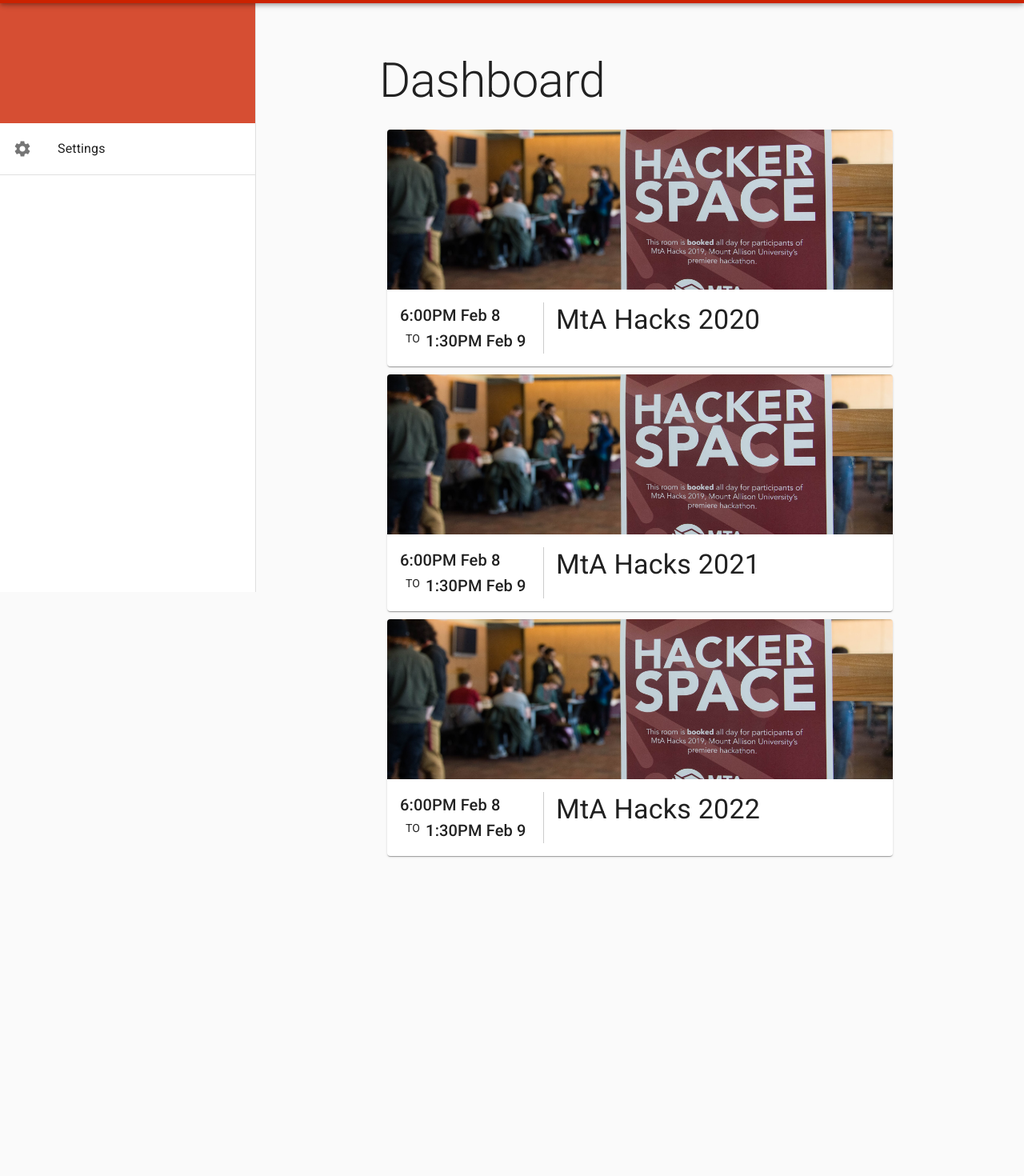
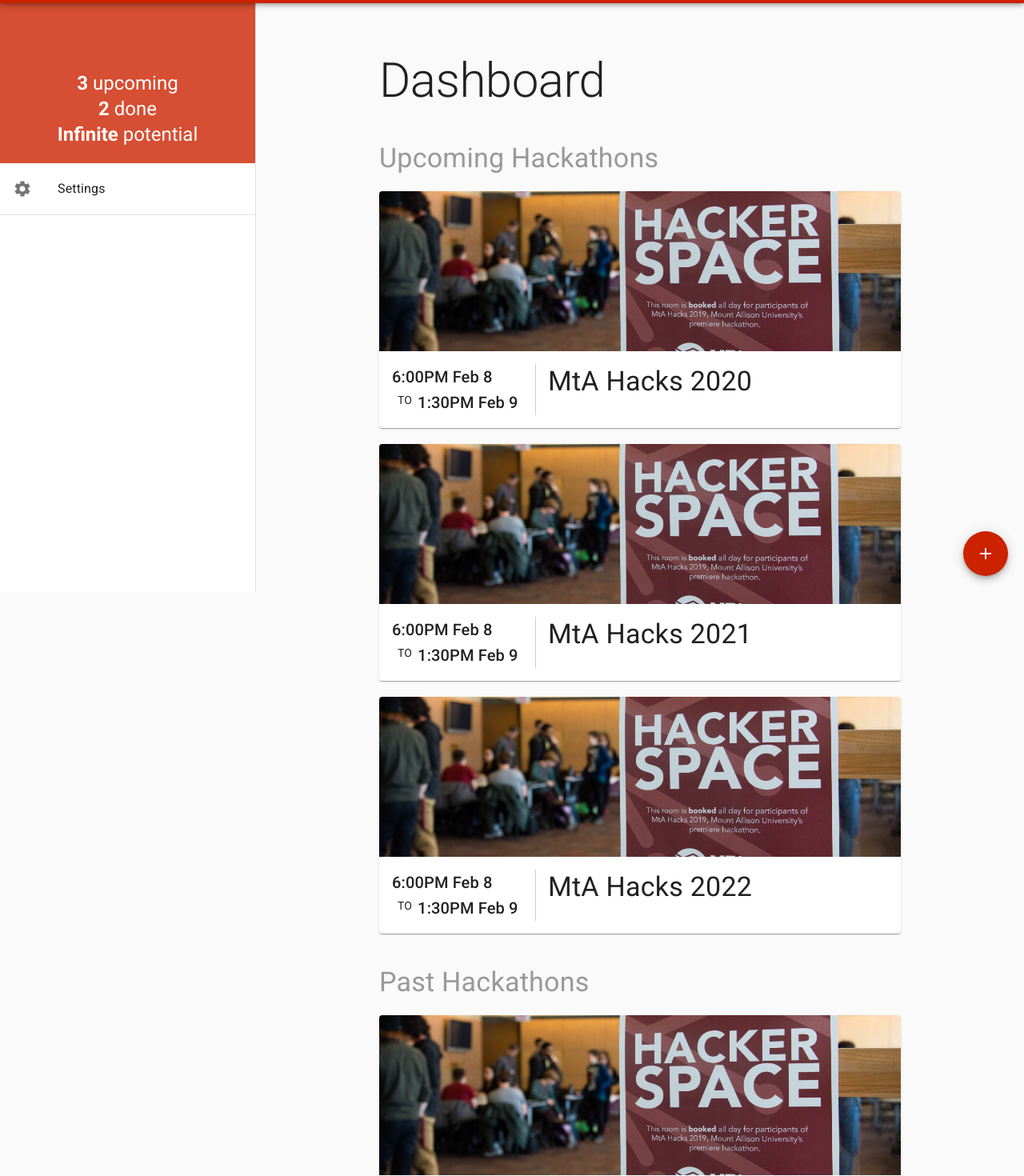
Before and after one commit to evscott/hackapp-client, a React (Create React App) app: page /dashboard in a window 1280 px wide. Shown: the part 60-1530 px from the top of the page at 80% size. Before the commit the page ends 1140 px from the top, so only its background shows below. Built offline with nearby package versions, Linux system fonts and the light colour scheme.

Commit message:
Added a section of the drawer for having a header.

```diff
--- a/src/components/dashboard/DashboardPage.js
+++ b/src/components/dashboard/DashboardPage.js
@@ -2,9 +2,25 @@
 import Page from "../page/Page";
 import { makeStyles } from "@material-ui/core/styles";
 import SettingsIcon from "@material-ui/icons/Settings";
+import AddIcon from "@material-ui/icons/Add";
+import Fab from "@material-ui/core/Fab";
+import Typography from "@material-ui/core/Typography";
 import HackathonCard from "./HackathonCard";
 
-const hackathons = [
+const pastHackathons = [
+  {
+    title: "MtA Hacks 2018",
+    startDate: "6:00PM Feb 8",
+    endDate: "1:30PM Feb 9"
+  },
+  {
+    title: "MtA Hacks 2019",
+    startDate: "6:00PM Feb 8",
+    endDate: "1:30PM Feb 9"
+  }
+];
+
+const upcomingHackathons = [
   {
     title: "MtA Hacks 2020",
     startDate: "6:00PM Feb 8",
@@ -23,7 +39,20 @@
 ];
 
 const useStyles = makeStyles(theme => {
-  return {};
+  return {
+    fab: {
+      position: "fixed",
+      right: 20,
+      bottom: 20
+    },
+    drawerHeaderText: {
+      textAlign: "center"
+    },
+    subheader: {
+      margin: "40px 0px 10px 0px",
+      color: "#999999"
+    }
+  };
 });
 
 const drawerPrimary = [
@@ -38,15 +67,42 @@
 export default function DashboardPage() {
   const classes = useStyles();
 
+  const drawerHeader = (
+    <div>
+      <Typography className={classes.drawerHeaderText} variant="h5" component="p">
+        <b>{upcomingHackathons.length}</b> upcoming
+      </Typography>
+      <Typography className={classes.drawerHeaderText} variant="h5" component="p">
+        <b>{pastHackathons.length}</b> done
+      </Typography>
+      <Typography className={classes.drawerHeaderText} variant="h5" component="p">
+        <b>Infinite</b> potential
+      </Typography>
+    </div>
+  );
+
   return (
     <Page
       title="Dashboard"
+      drawerHeader={drawerHeader}
       drawerPrimary={drawerPrimary}
       drawerSecondary={drawerSecondary}
     >
-      {hackathons.map(hackathon => (
+      <Typography className={classes.subheader} variant="h4" component="h2">
+        Upcoming Hackathons
+      </Typography>
+      {upcomingHackathons.map(hackathon => (
         <HackathonCard {...hackathon} />
       ))}
+      <Typography className={classes.subheader} variant="h4" component="h2">
+        Past Hackathons
+      </Typography>
+      {pastHackathons.map(hackathon => (
+        <HackathonCard {...hackathon} />
+      ))}
+      <Fab className={classes.fab} color="primary">
+        <AddIcon/>
+      </Fab>
     </Page>
   );
 }
--- a/src/components/dashboard/HackathonCard.js
+++ b/src/components/dashboard/HackathonCard.js
@@ -13,8 +13,8 @@
 const useStyles = makeStyles(theme => {
   return {
     root: {
-      width: `calc(100% - 20px)`,
-      margin: 10
+      width: "100%",
+      margin: "20px 0"
     },
     media: {
       height: 200
--- a/src/components/page/DrawerList.js
+++ b/src/components/page/DrawerList.js
@@ -6,14 +6,20 @@
 import ListItem from "@material-ui/core/ListItem";
 import ListItemIcon from "@material-ui/core/ListItemIcon";
 import ListItemText from "@material-ui/core/ListItemText";
+import Typography from "@material-ui/core/Typography";
 import Container from "@material-ui/core/Container";
 
 const useStyles = makeStyles(theme => {
   return {
     spacer: theme.mixins.toolbar,
     header: {
-      height: 150,
-      backgroundColor: theme.palette.primary.light
+      height: 200,
+      backgroundColor: theme.palette.primary.light,
+      color: "white",
+      display: "flex",
+      flexDirection: "column",
+      justifyContent: "flex-end",
+      padding: 20
     }
   };
 });
@@ -23,7 +29,9 @@
   return (
     <div>
       <div className={classes.spacer} />
-      <div className={classes.header} />
+      <div className={classes.header}>
+        {props.header}
+      </div>
       <List>
         {props.primaryButtons.map(button => (
           <ListItem button key={button.text}>
@@ -46,6 +54,7 @@
 }
 
 DrawerList.propTypes = {
+  header: PropTypes.any,
   primaryButtons: PropTypes.array,
   secondaryButtons: PropTypes.array
 };
--- a/src/components/page/Page.js
+++ b/src/components/page/Page.js
@@ -24,8 +24,7 @@
       }
     },
     title: {
-      paddingTop: 50,
-      marginBottom: 25
+      paddingTop: 50
     }
   };
 });
@@ -50,6 +49,7 @@
         setIsOpen={toggleMenu}
       >
         <DrawerList
+          header={props.drawerHeader}
           primaryButtons={props.drawerPrimary}
           secondaryButtons={props.drawerSecondary}
         />
@@ -69,6 +69,7 @@
 }
 
 Drawer.propTypes = {
+  drawerHeader: PropTypes.any,
   drawerPrimary: PropTypes.array,
   drawerSecondary: PropTypes.array,
   title: PropTypes.string
```
